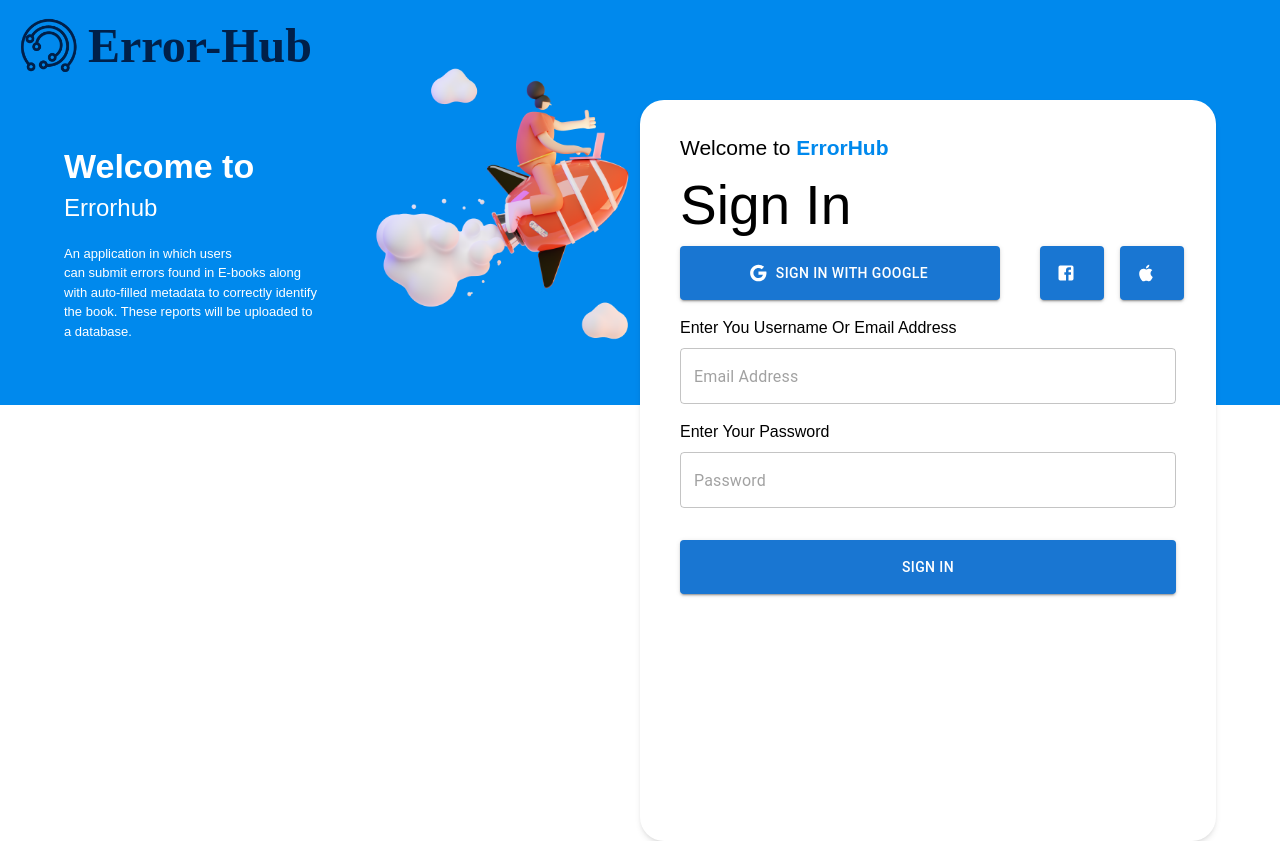
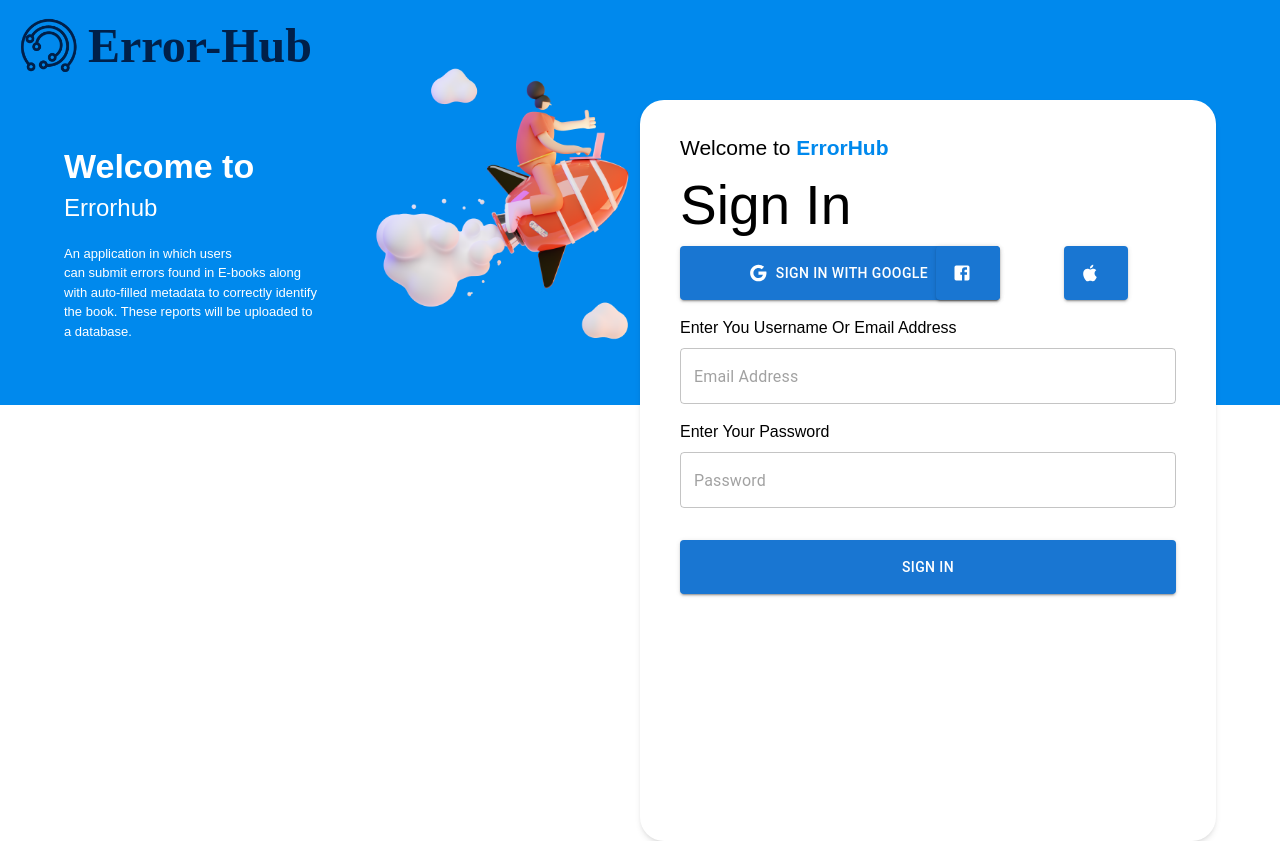
Before and after one commit to Dada-Tech/error-hub, a React (Create React App) app: page / in a window 1280 px wide. Built offline with nearby package versions, Linux system fonts and the light colour scheme.

Commit message:
work in progress

```diff
--- a/src/components/Container/SignInContainer.tsx
+++ b/src/components/Container/SignInContainer.tsx
@@ -16,11 +16,11 @@ const SignInContainer = () => {
                         <span className="text-blue font-semibold">ErrorHub</span>
                     </div>
                     <div className="text-[55px] capitalize">sign in</div>
-                    <div className="flex justify-start grid-cols-2 gap-4">
-                        <div className="capitalize pr-6">
+                    <div className="grid grid-cols-2 gap-4">
+                        <div className="capitalize">
                             <Button variant="contained" startIcon={<GoogleIcon/>} color="primary" className="w-80 h-[54px] bg-yellow-500 rounded-2xl shadow capitalize bg-secondlightBlue"> Sign in with Google </Button>
                         </div>
-                        <div className="flex justify-end grid-cols-2 gap-4">
+                        <div className=" grid grid-cols-2 grid-rows-1 gap-4">
                             <div className="">
                                 <Button variant="contained" startIcon={<Facebook/>}  color="primary" className="h-[54px] bg-sky-500 rounded-2xl shadow capitalize bg-lightBlue"/>
                             </div>
```
